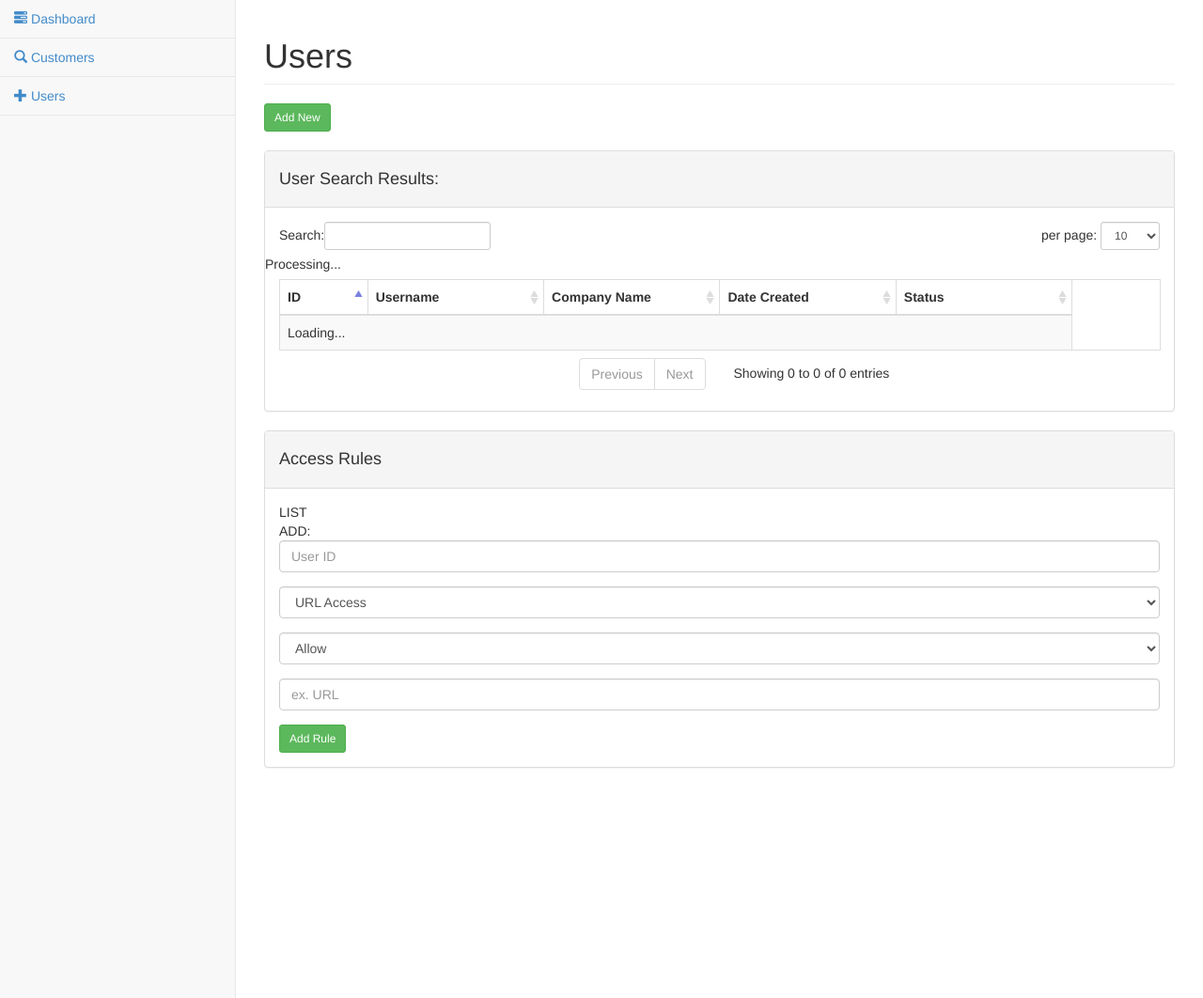
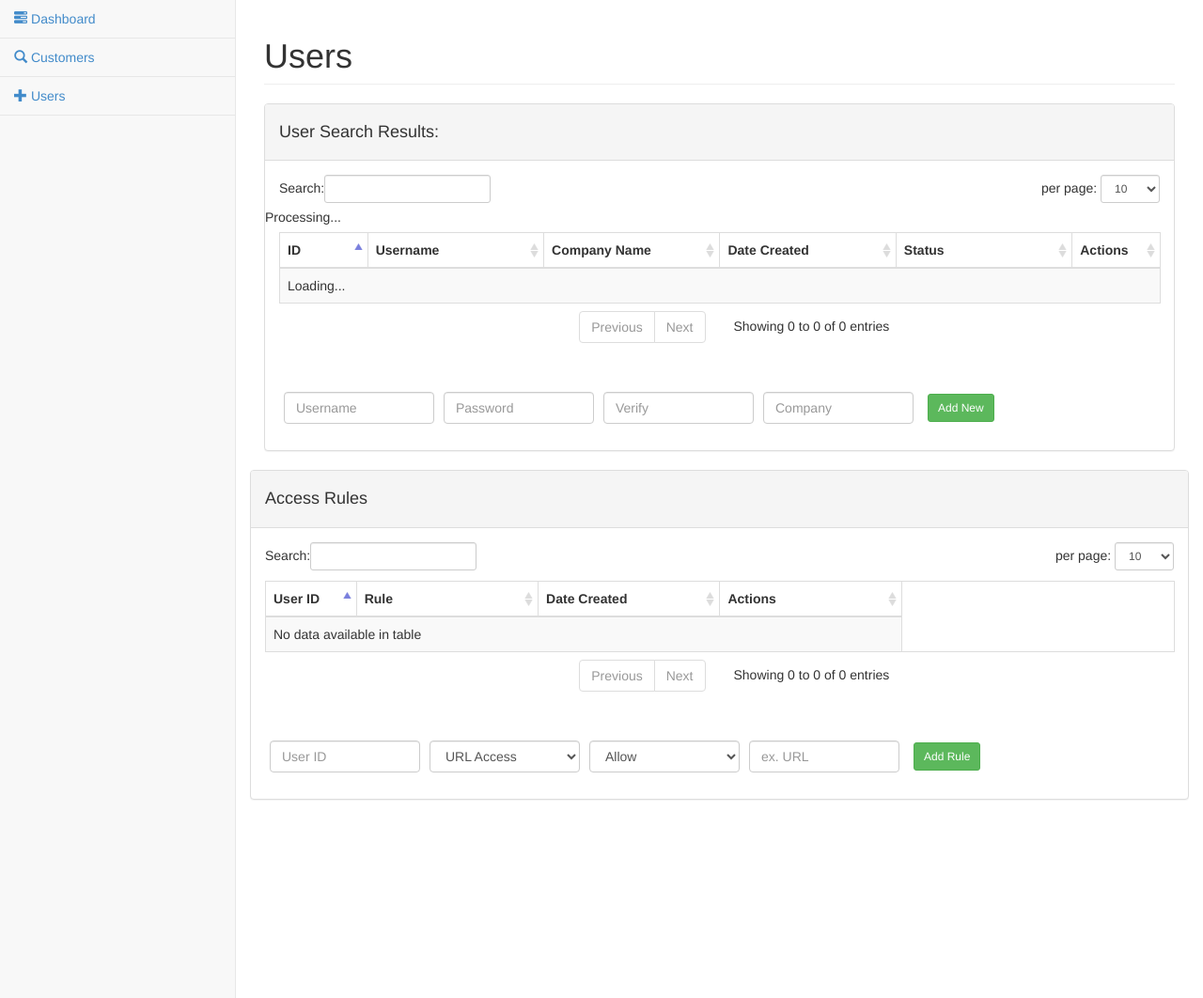
Before and after one commit to jmfield2/DB-CRM, a Python web app: template CRM/templates/user_index.html in a window 1280 px wide. Shown: the part 51-1113 px from the top of the page at 94% size. Run offline with Jinja, Linux system fonts and the light colour scheme; the template is opened without the code that fills it: most values are stand-ins (such as "Sample title", 1, 10 or a date in 2020); some libraries are stand-ins or nearby versions; some web fonts are replaced.

Commit message:
update foreign key constraints add user, access stuff and basic url deny checking to auth_required endpoints

```diff
--- a/CRM/templates/user_index.html
+++ b/CRM/templates/user_index.html
@@ -27,10 +27,6 @@ Users {{ super() }}
         {% endwith %}
 
 
-		    <button class="btn btn-sm btn-success" onclick="location.href='{{ url_for('user_add') }}'">Add New</button>
-
-		    <br><br>
-
                     <div class="panel panel-default">
                         <div class="panel-heading">
                             <h4>User Search Results:</h4>
@@ -54,10 +50,29 @@ Users {{ super() }}
                                             <th>Company Name</th>
                                             <th>Date Created</th>
                                             <th>Status</th>
+					    <th>Actions</th>
                                         </tr>
                                     </thead>
     				    <tbody></tbody>
 				</table>
+
+			<br><br>
+
+                        <style>
+                        form#add-form div .form-control { width:160px; float:left; margin:5px; }
+                        </style>
+                        <form action="{{ url_for('user_add') }}" method=POST id="add-form">
+                        <div class="form-group">
+                        <input autocomplete=off type=text placeholder="Username" name="user-new-username" class="form-control">
+
+                        <input autocomplete=off type=password placeholder="Password" name="user-new-password" class="form-control">
+			<input autocomplete=off type=password placeholder="Verify" name="user-new-verify" class="form-control" >
+
+                        <input type=text name="user-new-company" placeholder="Company" class="form-control" />
+
+  		        <button style="margin-top:7px;margin-left:10px;" class="btn btn-sm btn-success">Add New</button>
+			</form>
+
 			    </div>
 			</div>
 		    </div>
@@ -73,33 +88,51 @@ Users {{ super() }}
 		</div>
 		<div class="panel-body">
 
-			LIST<br>
+			    <div class="table-responsive">
+                                <table class="table table-striped table-bordered table-hover" id="acl_list">
+                                    <colgroup>
+                                    <col width=10% />
+                                    <col width=20% />
+                                    <col width=20% />
+                                    <col width=20% />
+                                    <col width=20% />
+                                    <col width=10% />
+                                    </colgroup>
+                                    <thead>
+                                        <tr>
+                                            <th>User ID</th>
+                                            <th>Rule</th>
+                                            <th>Date Created</th>
+                                            <th>Actions</th>
+                                        </tr>
+                                    </thead>
+                                    <tbody></tbody>
+                                </table>
+                            </div>
+
+			<br><br>
 
 
-			<form action="{{ url_for('user_add_acl') }}" method=POST>
-			ADD:
+			<style>
+			form#acl-form div .form-control { width:160px; float:left; margin:5px; }
+			</style>
+			<form action="{{ url_for('user_add_acl') }}" method=POST id="acl-form">
 			<div class="form-group">
 			<input type=text placeholder="User ID" name="acl-new-user_id" class="form-control">
-			</div>
 
-			<div class="form-group">
 			<select name="acl-new-access_type" class="form-control">
 			<option value="URL">URL Access</option>
 			</select>
-			</div>
 
-                        <div class="form-group">
                         <select name="acl-new-access_rule" class="form-control">
                         <option value="ALLOW">Allow</option>
 			<option value="DENY">Deny</option>
                         </select>
-                        </div>
 
-			<div class="form-group">
 			<input type=text name="acl-new-access_data" placeholder="ex. URL" class="form-control" />
+
+			<button class="btn btn-sm btn-success" style="margin-top:7px;margin-left:10px;">Add Rule</button>
 			</div>
-
-			<button type=button class="btn btn-sm btn-success">Add Rule</button>
 
 			</form>
 		</div>
@@ -135,6 +168,10 @@ Users {{ super() }}
 		/* "bServerSide":true, // means the server does all searching/processing */
 		"sAjaxSource":"{{ url_for('user_index_json') }}"
 	});
+
+	$('#acl_list').dataTable({
+		"aaData": {{ acl|safe }}
+	});
     });
     </script>
 {% endblock %}
```
Also changed, not shown: CRM/dbcrm.sql (+25 -24 lines), CRM/templates/customer_edit.html (+0 -7 lines), CRM/views.py (+72 -11 lines).
